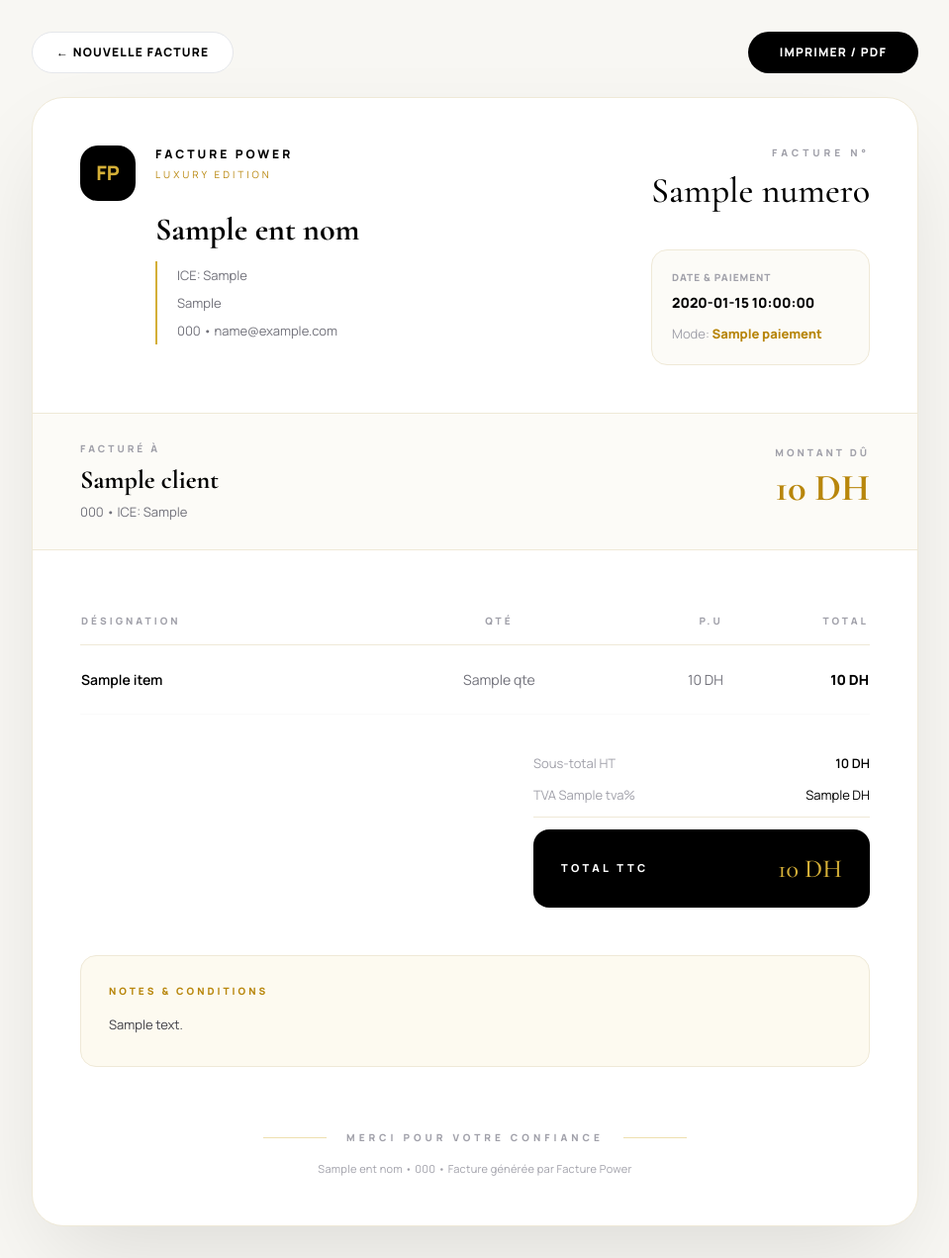
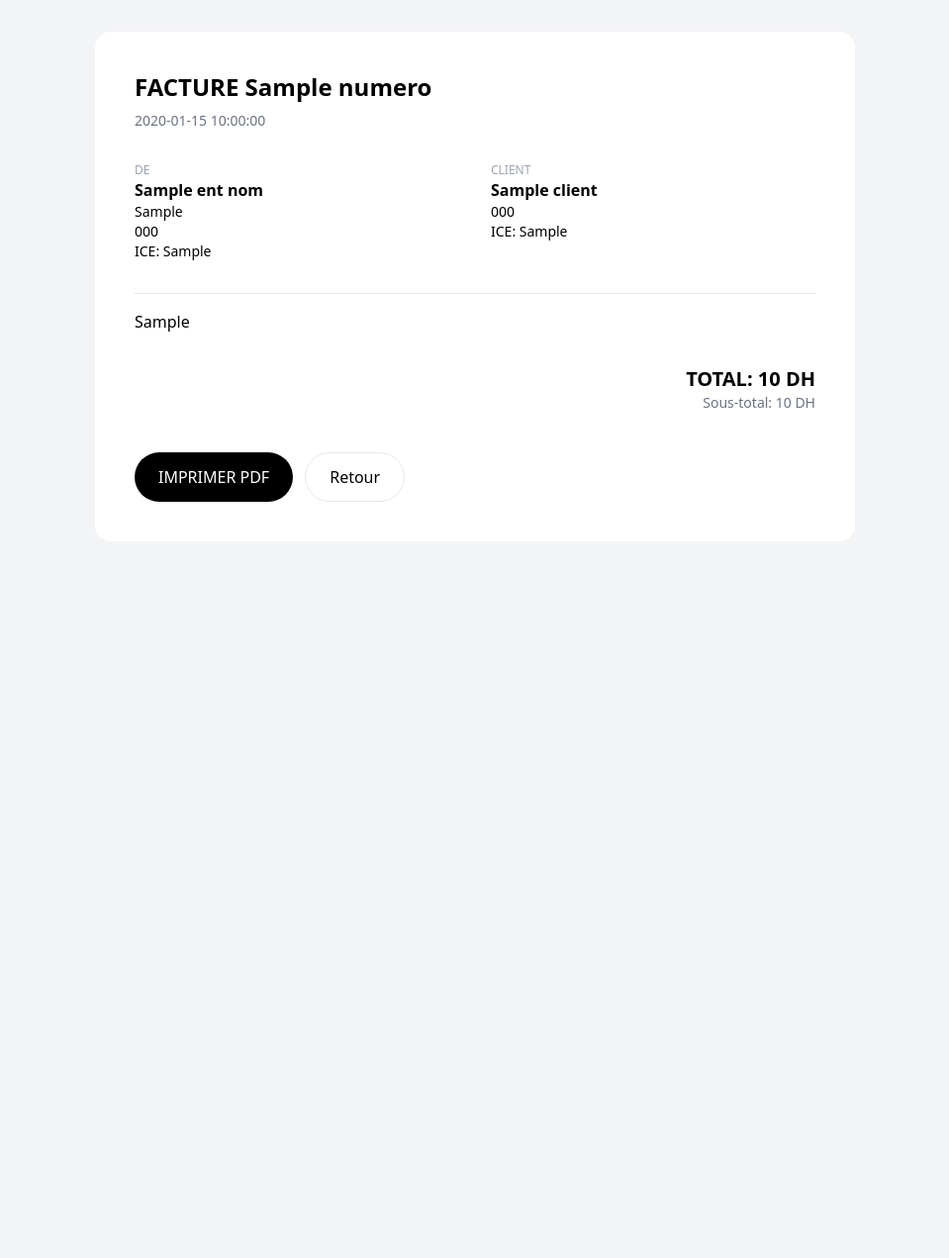
Before and after one commit to ilyassebenmouloud123-source/fucture-power, a Flask app: template templates/facture.html in a window 1280 px wide. Shown: the whole page at 99% size, without its empty margins (160-1119 px from the left). After the commit the page ends 507 px from the top, so only its background shows below. Run offline with Flask 3, Linux system fonts and the light colour scheme; the template is opened without the code that fills it: most values are stand-ins (such as "Sample title", 1, 10 or a date in 2020); some libraries are stand-ins or nearby versions.

Commit message:
Update facture.html

```diff
--- a/templates/facture.html
+++ b/templates/facture.html
@@ -1,51 +1,28 @@
 <!DOCTYPE html>
-<html lang="fr"><head><meta charset="UTF-8"><meta name="viewport" content="width=device-width,initial-scale=1">
-<title>{{numero}} - FACTURE</title><script src="https://cdn.tailwindcss.com"></script>
-<link href="https://fonts.googleapis.com/css2?family=Cormorant+Garamond:wght@500;700&family=Manrope:wght@400;600;800&display=swap" rel="stylesheet">
-<style>body{font-family:'Manrope',sans-serif}.serif{font-family:'Cormorant Garamond',serif}@media print{.no-print{display:none} body{background:white}}</style>
-</head>
-<body class="bg-[#f8f7f3] min-h-screen p-4 md:p-8">
-<div class="no-print max-w-4xl mx-auto flex justify-between mb-6">
-<a href="/" class="bg-white border px-6 py-3 rounded-full text-xs font-bold tracking-widest">← NOUVELLE FACTURE</a>
-<button onclick="window.print()" class="bg-black text-white px-8 py-3 rounded-full text-xs font-bold tracking-widest">IMPRIMER / PDF</button>
+<html lang="fr"><head><meta charset="UTF-8"><title>Facture</title>
+<script src="https://cdn.tailwindcss.com"></script></head>
+<body class="bg-gray-100 p-8">
+<div class="max-w-3xl mx-auto bg-white p-10 rounded-2xl">
+<h1 class="text-2xl font-black">FACTURE {{ numero }}</h1>
+<p class="text-sm text-gray-500 mt-2">{{ date }}</p>
+
+<div class="grid grid-cols-2 gap-8 mt-8">
+<div><p class="text-xs text-gray-400">DE</p><h2 class="font-bold">{{ ent_nom }}</h2><p class="text-sm">{{ ent_adresse }}<br>{{ ent_tel }}<br>ICE: {{ ent_ice }}</p></div>
+<div><p class="text-xs text-gray-400">CLIENT</p><h2 class="font-bold">{{ client }}</h2><p class="text-sm">{{ client_tel }}<br>ICE: {{ client_ice }}</p></div>
 </div>
 
-<div class="max-w-4xl mx-auto bg-white rounded-[32px] shadow-[0_40px_100px_-20px_rgba(0,0,0,0.12)] border border-[#efe9d7] overflow-hidden">
-<div class="p-10 md:p-12 flex justify-between items-start">
-<div class="flex gap-5">
-<div class="w-14 h-14 bg-black rounded-[18px] flex items-center justify-center text-[#D4AF37] font-black text-xl">FP</div>
-<div><p class="font-black tracking-[0.25em] text-[12px]">FACTURE POWER</p><p class="text-[10px] tracking-[0.3em] text-[#B8860B] mt-1">LUXURY EDITION</p>
-<div class="mt-8"><p class="serif text-[32px] leading-none font-semibold">{{ent_nom}}</p><div class="mt-4 text-[13px] text-zinc-500 leading-7 border-l-2 border-[#D4AF37] pl-5">ICE: {{ent_ice}}<br>{{ent_adresse}}<br>{{ent_tel}} {% if ent_email %}• {{ent_email}}{% endif %}</div></div>
-</div>
-</div>
-<div class="text-right">
-<p class="text-[10px] tracking-[0.4em] text-zinc-400 font-bold">FACTURE N°</p><p class="serif text-[36px] mt-1">{{numero}}</p>
-<div class="mt-8 bg-[#fcfbf7] border border-[#efe9d7] rounded-2xl p-5 text-left min-w-[200px]"><p class="text-[10px] tracking-widest text-zinc-400 font-bold">DATE & PAIEMENT</p><p class="text-sm font-bold mt-2">{{date}}</p><p class="text-[13px] mt-3"><span class="text-zinc-400">Mode:</span> <b class="text-[#B8860B]">{{paiement}}</b></p></div>
-</div>
+<div class="mt-8 border-t pt-4">
+{{ items_html|safe }}
 </div>
 
-<div class="px-10 md:px-12 py-7 bg-[#fcfbf7] border-y border-[#efe9d7] flex justify-between items-center">
-<div><p class="text-[10px] tracking-[0.3em] text-zinc-400 font-bold">FACTURÉ À</p><p class="serif text-[26px] font-semibold mt-1">{{client}}</p><p class="text-[13px] text-zinc-500 mt-1">{{client_tel}} {% if client_ice %}• ICE: {{client_ice}}{% endif %}</p></div>
-<div class="text-right"><p class="text-[10px] tracking-[0.3em] text-zinc-400 font-bold">MONTANT DÛ</p><p class="serif text-[38px] font-bold text-[#B8860B]">{{total}} DH</p></div>
+<div class="text-right mt-8">
+<p class="text-xl font-black">TOTAL: {{ total }} DH</p>
+<p class="text-sm text-gray-500">Sous-total: {{ sous_total }} DH</p>
 </div>
 
-<div class="p-10 md:p-12">
-<table class="w-full"><thead><tr class="text-[10px] tracking-[0.3em] text-zinc-400 border-b border-[#efe9d7]"><th class="text-left py-4 font-bold">DÉSIGNATION</th><th class="text-center font-bold">QTÉ</th><th class="text-right font-bold">P.U</th><th class="text-right font-bold">TOTAL</th></tr></thead>
-<tbody>{% for it in items %}<tr class="border-b border-zinc-50"><td class="py-6"><p class="font-semibold text-[14px]">{{it.nom}}</p></td><td class="text-center text-zinc-500 text-sm">{{it.qte}}</td><td class="text-right text-zinc-500 text-sm">{{it.prix}} DH</td><td class="text-right font-bold text-sm">{{it.total}} DH</td></tr>{% endfor %}</tbody></table>
-
-<div class="mt-10 flex justify-end"><div class="w-[340px] space-y-3">
-<div class="flex justify-between text-[13px]"><span class="text-zinc-400">Sous-total HT</span><span class="font-semibold">{{sous_total}} DH</span></div>
-{% if remise_pct > 0 %}<div class="flex justify-between text-[13px] text-green-700"><span>Remise {{remise_pct}}%</span><span>-{{remise_val}} DH</span></div>{% endif %}
-<div class="flex justify-between text-[13px]"><span class="text-zinc-400">TVA {{tva}}%</span><span>{{tva_val}} DH</span></div>
-<div class="h-px bg-[#efe9d7] my-3"></div>
-<div class="flex justify-between items-center bg-black text-white rounded-2xl px-7 py-5"><span class="text-[11px] tracking-[0.3em] font-bold">TOTAL TTC</span><span class="serif text-[26px] text-[#D4AF37]">{{total}} DH</span></div>
-</div></div>
-
-{% if notes %}<div class="mt-12 border border-[#efe9d7] bg-[#fdfaf0] rounded-2xl p-7"><p class="text-[10px] tracking-[0.3em] text-[#B8860B] font-bold">NOTES & CONDITIONS</p><p class="text-[13px] mt-3 leading-7 text-zinc-700">{{notes}}</p></div>{% endif %}
-
-<div class="mt-16 flex items-center justify-center gap-5"><div class="h-px w-16 bg-[#D4AF37]/40"></div><p class="text-[10px] tracking-[0.4em] text-zinc-400 font-bold">MERCI POUR VOTRE CONFIANCE</p><div class="h-px w-16 bg-[#D4AF37]/40"></div></div>
-<p class="text-center text-[11px] text-zinc-400 mt-4 tracking-wide">{{ent_nom}} • {{ent_tel}} • Facture générée par Facture Power</p>
-</div>
+<div class="mt-10 flex gap-3">
+<button onclick="window.print()" class="bg-black text-white px-6 py-3 rounded-full">IMPRIMER PDF</button>
+<a href="/" class="border px-6 py-3 rounded-full">Retour</a>
 </div>
 </div>
 </body></html>
```
